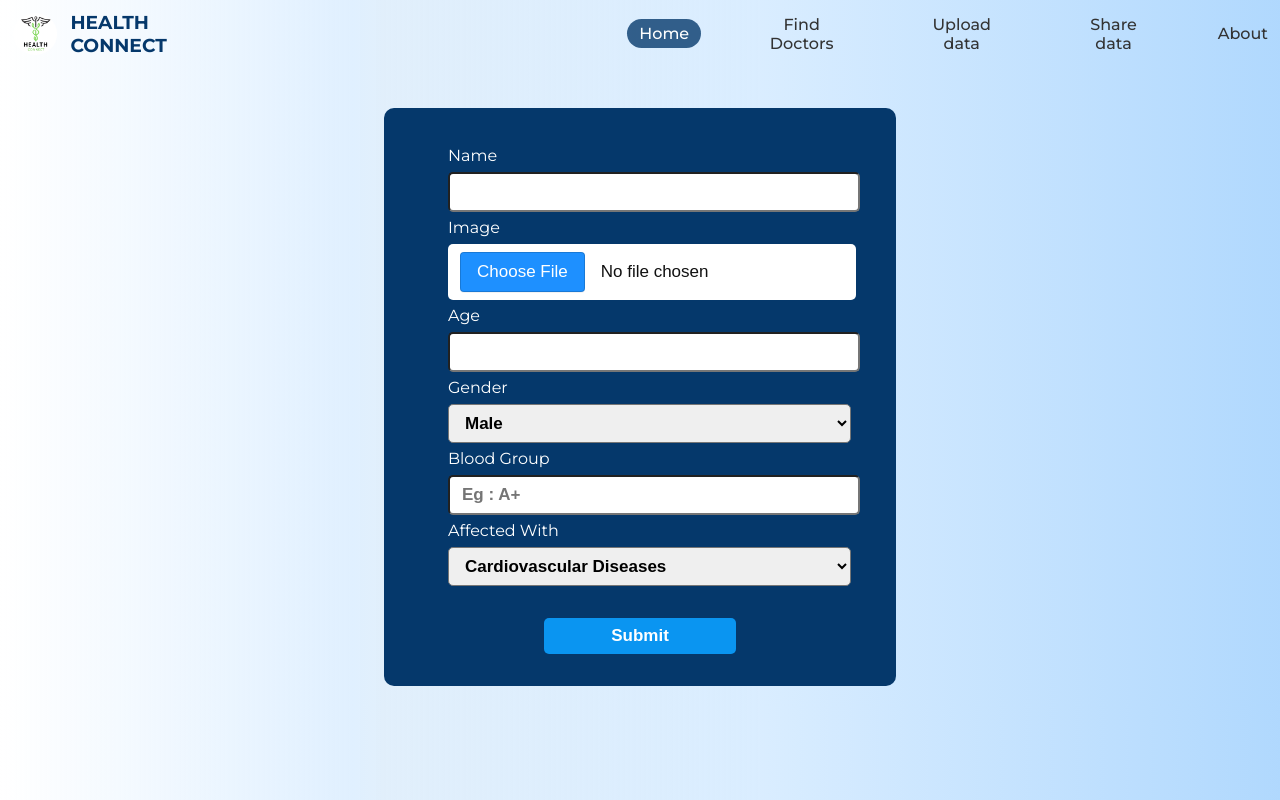
After one commit to MD-Afsal/Health-Connect, a Flask app: template templates/user_details.html in a window 1280 px wide. The commit adds this page. Run offline with Flask 3, Linux system fonts and the light colour scheme; the template is opened without the code that fills it, so the values that code supplies are empty.

Commit message:
Added User_details page by Sri Akash

```diff
--- a/static/style.css
+++ b/static/style.css
@@ -225,3 +225,26 @@ input[type=radio]{
     color: black;
     border-radius: 12px;
 }
+
+
+/*CSS for User Details*/
+
+input[type=file]{
+    background-color: #fff;
+    text-align: center;
+    color: #111;
+    font-weight: 200;
+}
+
+input[type="file"]::file-selector-button {
+    border-radius: 4px;
+    padding: 0 16px;
+    height: 40px;
+    cursor: pointer;
+    background-color: dodgerblue;
+    border: 1px solid rgba(0, 0, 0, 0.16);
+    box-shadow: 0px 1px 0px rgba(0, 0, 0, 0.05);
+    margin-right: 16px;
+    transition: background-color 200ms;
+    color: #fff;
+  }
--- /dev/null
+++ b/templates/user_details.html
@@ -0,0 +1,58 @@
+<!DOCTYPE html>
+<html lang="en">
+<head>
+    <meta charset="UTF-8">
+    <meta name="viewport" content="width=device-width, initial-scale=1.0">
+    <title>User Details</title>
+
+    <link rel="stylesheet" href="{{ url_for('static', filename='style.css') }}" />
+    <link rel="stylesheet" href="https://cdnjs.cloudflare.com/ajax/libs/font-awesome/6.5.1/css/all.min.css">
+
+</head>
+<body>
+    <div class="container">
+        <header>
+			<img src="{{ url_for('static', filename='logo.png') }}">
+			<h3 class="title">HEALTH CONNECT</h3><div style="padding-right: 30%;"></div>
+			<a class="navi" style="background-color: #05386bc9; color: #ffff;">Home</a><div style="padding-left: 3%;"></div><a class="navi" href="Find Doctors">Find Doctors</a><div style="padding-left: 3%;"></div><a class="navi" href="Upload data">Upload data</a><div style="padding-left: 3%;"></div><a class="navi" href="Share data">Share data</a><div style="padding-left: 3%;"></div><a class="navi" href="#about">About</a>
+		</header>
+
+        <main>
+            <section>
+                <form action="" method="post" class="input_container">
+                    <label for="txt_name">Name</label>
+                    <input type="text" name="txt_name">
+                    <label for="txt_img">Image</label>
+                    <input type="file" name="txt_img" id="" accept="image/*">
+                    <label for="txt_age">Age</label>
+                    <input type="number" name="txt_age" id="">
+                    <label for="dd_gender">Gender</label>
+                    <select name="dd_gender" id="">
+                        <option value="">Male</option>
+                        <option value="">Female</option>
+                        <option value="">Others</option>
+                    </select>
+                    <label for="txt_blood">Blood Group</label>
+                    <input type="text" name="txt_blood" placeholder="Eg : A+">
+                    <label for="dd_affected_with">Affected With</label>
+                    <select name="dd_affected_with" id="">
+                        <option value="">Cardiovascular Diseases</option>
+                        <option value="">Diabetes</option>
+                        <option value="">Respiratory diseases</option>
+                        <option value="">Tuberculosis</option>
+                        <option value="">Malaria</option>
+                        <option value="">Diarrhoea</option>
+                        <option value="">Stroke</option>
+                        <option value="">Hepatitis</option>
+                        <option value="">Cancer</option>
+                        <option value="">Coronavirus disease 2019</option>
+                    </select>
+                    <br>
+                    <input type="submit" value="Submit">
+                </form>
+                <br>
+            </section>
+        </main>
+    </div>
+</body>
+</html>
```
Also changed, not shown: main.py (added, +10 -0 lines).
